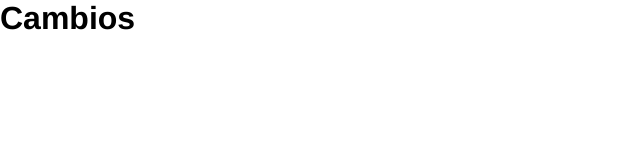
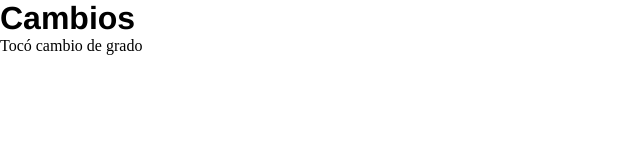
Before and after one commit to Fblaram/fjbr, a plain HTML site: page index.html in a window 1280 px wide. Shown: the whole page, without its empty margins (0-640 px from the left). Drawn offline with Linux system fonts and the light colour scheme.

Commit message:
fjbr - Se añade parrafo

```diff
--- a/index.html
+++ b/index.html
@@ -8,5 +8,6 @@
 </head>
 <body>
     <h1>Cambios</h1>
+    <p>Tocó cambio de grado</p>
 </body>
 </html>
```
